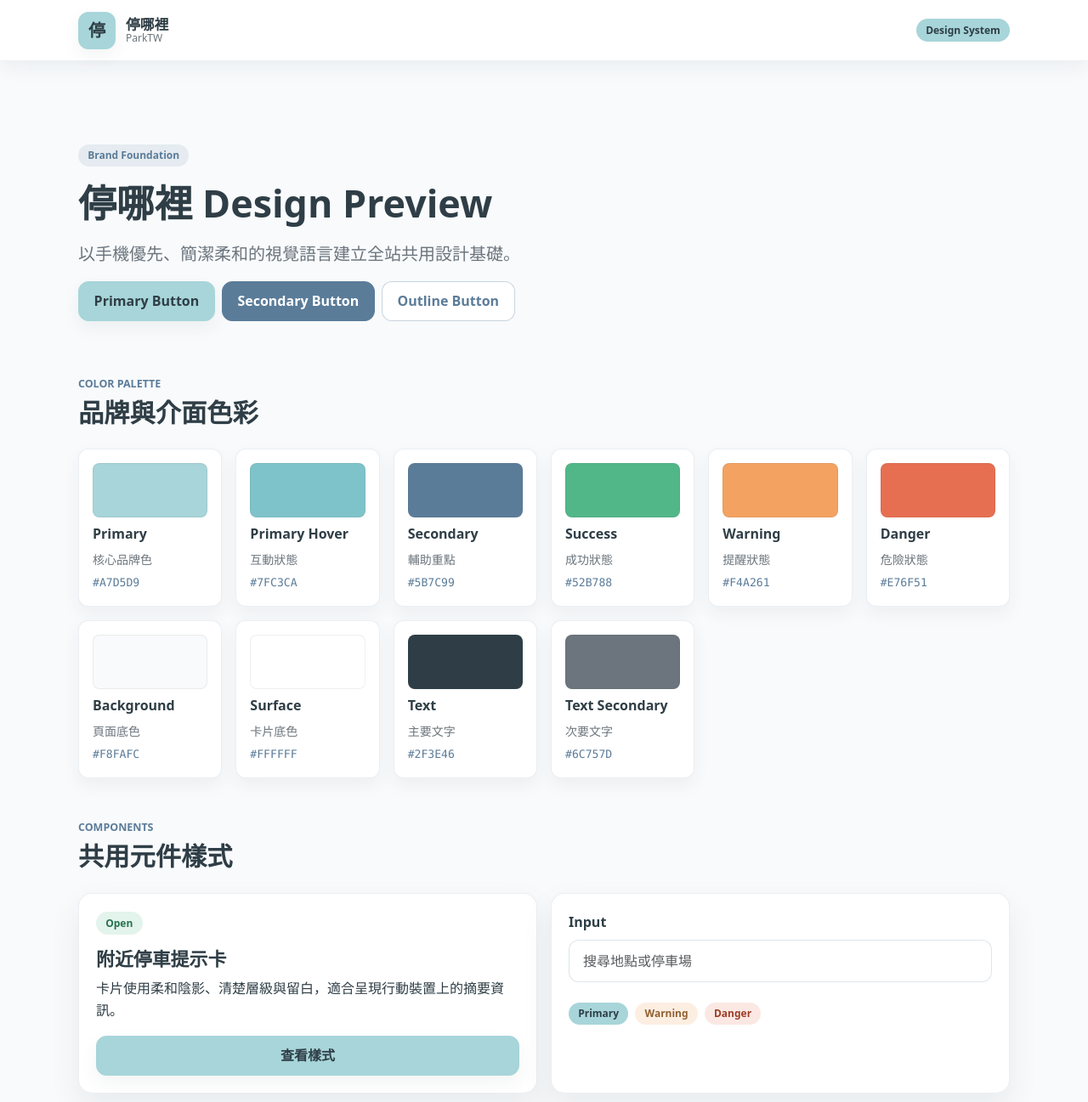
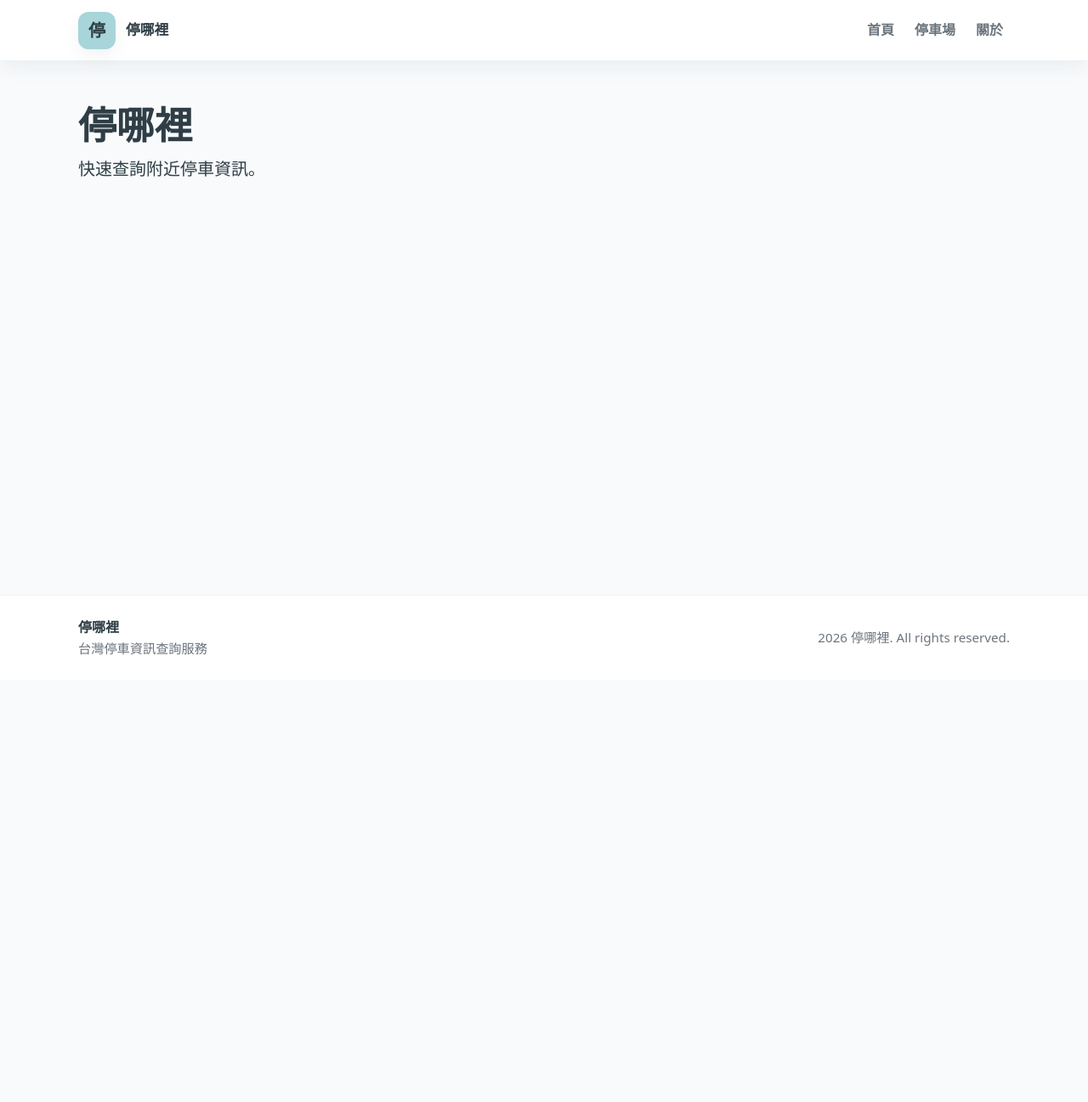
Before and after one commit to anny880811-tech/park-tw, a React (Vite) app: page / in a window 1280 px wide. Shown: the top 1297 px of the page at 85% size. After the commit the page ends 800 px from the top, so only its background shows below. Built offline with nearby package versions, Linux system fonts and the light colour scheme.

Commit message:
Add main layout with navbar and footer

```diff
--- a/src/App.jsx
+++ b/src/App.jsx
@@ -1,128 +1,13 @@
-import './App.scss'
-
-const colorPalette = [
-  ['Primary', '#A7D5D9', '核心品牌色'],
-  ['Primary Hover', '#7FC3CA', '互動狀態'],
-  ['Secondary', '#5B7C99', '輔助重點'],
-  ['Success', '#52B788', '成功狀態'],
-  ['Warning', '#F4A261', '提醒狀態'],
-  ['Danger', '#E76F51', '危險狀態'],
-  ['Background', '#F8FAFC', '頁面底色'],
-  ['Surface', '#FFFFFF', '卡片底色'],
-  ['Text', '#2F3E46', '主要文字'],
-  ['Text Secondary', '#6C757D', '次要文字'],
-]
+import MainLayout from './layouts/MainLayout.jsx'
 
 function App() {
   return (
-    <main className="app-shell">
-      <nav className="navbar navbar-expand bg-white">
-        <div className="container">
-          <a className="navbar-brand brand-logo" href="/" aria-label="停哪裡 ParkTW">
-            <span className="brand-logo__mark">停</span>
-            <span>
-              <span className="brand-logo__name">停哪裡</span>
-              <span className="brand-logo__subname">ParkTW</span>
-            </span>
-          </a>
-          <span className="badge text-bg-primary">Design System</span>
-        </div>
-      </nav>
-
-      <section className="container design-preview">
-        <div className="preview-hero">
-          <span className="badge text-bg-secondary mb-3">Brand Foundation</span>
-          <h1>停哪裡 Design Preview</h1>
-          <p className="lead">
-            以手機優先、簡潔柔和的視覺語言建立全站共用設計基礎。
-          </p>
-          <div className="d-flex flex-wrap gap-2">
-            <button className="btn btn-primary" type="button">
-              Primary Button
-            </button>
-            <button className="btn btn-secondary" type="button">
-              Secondary Button
-            </button>
-            <button className="btn btn-outline-primary" type="button">
-              Outline Button
-            </button>
-          </div>
-        </div>
-
-        <section className="preview-section">
-          <div>
-            <p className="section-label">Color Palette</p>
-            <h2>品牌與介面色彩</h2>
-          </div>
-          <div className="palette-grid">
-            {colorPalette.map(([name, color, note]) => (
-              <article className="color-card" key={name}>
-                <span className="color-card__swatch" style={{ backgroundColor: color }} />
-                <strong>{name}</strong>
-                <small>{note}</small>
-                <code>{color}</code>
-              </article>
-            ))}
-          </div>
-        </section>
-
-        <section className="preview-section">
-          <div>
-            <p className="section-label">Components</p>
-            <h2>共用元件樣式</h2>
-          </div>
-          <div className="component-grid">
-            <article className="card">
-              <div className="card-body">
-                <span className="badge text-bg-success mb-3">Open</span>
-                <h3 className="card-title">附近停車提示卡</h3>
-                <p className="card-text">
-                  卡片使用柔和陰影、清楚層級與留白，適合呈現行動裝置上的摘要資訊。
-                </p>
-                <button className="btn btn-primary w-100" type="button">
-                  查看樣式
-                </button>
-              </div>
-            </article>
-
-            <article className="card">
-              <div className="card-body">
-                <label className="form-label" htmlFor="preview-search">
-                  Input
-                </label>
-                <input
-                  className="form-control"
-                  id="preview-search"
-                  placeholder="搜尋地點或停車場"
-                  type="text"
-                />
-                <div className="d-flex flex-wrap gap-2 mt-4">
-                  <span className="badge text-bg-primary">Primary</span>
-                  <span className="badge text-bg-warning">Warning</span>
-                  <span className="badge text-bg-danger">Danger</span>
-                </div>
-              </div>
-            </article>
-          </div>
-        </section>
-
-        <section className="preview-section">
-          <div>
-            <p className="section-label">Typography</p>
-            <h2>文字層級</h2>
-          </div>
-          <div className="typography-card">
-            <h1>Heading 1 停哪裡</h1>
-            <h2>Heading 2 Design System</h2>
-            <h3>Heading 3 Mobile First</h3>
-            <p>
-              Body 文字保持清楚、現代、容易閱讀，適合手機上的地圖與停車資訊介面。
-            </p>
-            <small>Small text 用於輔助說明、狀態與次要資訊。</small>
-          </div>
-        </section>
+    <MainLayout>
+      <section className="container py-5">
+        <h1>停哪裡</h1>
+        <p className="lead mb-0">快速查詢附近停車資訊。</p>
       </section>
-    </main>
+    </MainLayout>
   )
 }
 
--- /dev/null
+++ b/src/components/Footer.jsx
@@ -0,0 +1,17 @@
+const Footer = () => {
+  return (
+    <footer className="site-footer">
+      <div className="container d-flex flex-column flex-md-row align-items-start align-items-md-center justify-content-between gap-3">
+        <div>
+          <strong className="site-footer__brand">停哪裡</strong>
+          <p className="site-footer__description mb-0">台灣停車資訊查詢服務</p>
+        </div>
+        <p className="site-footer__copyright mb-0">
+          2026 停哪裡. All rights reserved.
+        </p>
+      </div>
+    </footer>
+  )
+}
+
+export default Footer
--- /dev/null
+++ b/src/components/Navbar.jsx
@@ -0,0 +1,46 @@
+const Navbar = () => {
+  return (
+    <nav className="navbar navbar-expand-md site-navbar">
+      <div className="container">
+        <a className="navbar-brand brand-logo" href="#" aria-label="停哪裡首頁">
+          <span className="brand-logo__mark">停</span>
+          <span className="brand-logo__name">停哪裡</span>
+        </a>
+
+        <button
+          className="navbar-toggler"
+          type="button"
+          data-bs-toggle="collapse"
+          data-bs-target="#siteNavbar"
+          aria-controls="siteNavbar"
+          aria-expanded="false"
+          aria-label="切換導覽選單"
+        >
+          <span className="navbar-toggler-icon" />
+        </button>
+
+        <div className="collapse navbar-collapse" id="siteNavbar">
+          <ul className="navbar-nav ms-md-auto mt-3 mt-md-0 gap-md-2">
+            <li className="nav-item">
+              <a className="nav-link" href="#">
+                首頁
+              </a>
+            </li>
+            <li className="nav-item">
+              <a className="nav-link" href="#">
+                停車場
+              </a>
+            </li>
+            <li className="nav-item">
+              <a className="nav-link" href="#">
+                關於
+              </a>
+            </li>
+          </ul>
+        </div>
+      </div>
+    </nav>
+  )
+}
+
+export default Navbar
--- /dev/null
+++ b/src/layouts/MainLayout.jsx
@@ -0,0 +1,14 @@
+import Footer from '../components/Footer.jsx'
+import Navbar from '../components/Navbar.jsx'
+
+const MainLayout = ({ children }) => {
+  return (
+    <div className="main-layout">
+      <Navbar />
+      <main className="main-layout__content">{children}</main>
+      <Footer />
+    </div>
+  )
+}
+
+export default MainLayout
--- a/src/main.jsx
+++ b/src/main.jsx
@@ -1,6 +1,7 @@
 import { StrictMode } from 'react'
 import { createRoot } from 'react-dom/client'
 import 'bootstrap/dist/css/bootstrap.min.css'
+import 'bootstrap/dist/js/bootstrap.bundle.min.js'
 import './styles/theme.scss'
 import './index.scss'
 import App from './App.jsx'
--- a/src/styles/theme.scss
+++ b/src/styles/theme.scss
@@ -210,3 +210,74 @@ small,
   font-size: 0.75rem;
   font-weight: 500;
 }
+
+.main-layout {
+  display: flex;
+  min-height: 100vh;
+  flex-direction: column;
+  background: var(--color-background);
+}
+
+.main-layout__content {
+  flex: 1 0 auto;
+}
+
+.site-navbar {
+  background: var(--color-surface);
+}
+
+.site-navbar .navbar-toggler {
+  min-height: 2.75rem;
+  border-color: rgba(91, 124, 153, 0.24);
+  border-radius: var(--radius-md);
+  padding: 0.55rem 0.75rem;
+}
+
+.site-navbar .navbar-toggler:focus {
+  box-shadow: 0 0 0 0.2rem rgba(127, 195, 202, 0.2);
+}
+
+.site-navbar .nav-link {
+  min-height: 2.75rem;
+  border-radius: var(--radius-md);
+  color: var(--color-text-secondary);
+  font-weight: 600;
+  padding: 0.65rem 0.85rem;
+}
+
+.site-navbar .nav-link:hover,
+.site-navbar .nav-link:focus {
+  background: rgba(167, 213, 217, 0.24);
+  color: var(--color-text);
+}
+
+.site-footer {
+  flex-shrink: 0;
+  padding: 1.5rem 0;
+  background: var(--color-surface);
+  border-top: 1px solid rgba(91, 124, 153, 0.1);
+  color: var(--color-text-secondary);
+}
+
+.site-footer__brand {
+  display: block;
+  color: var(--color-text);
+  font-size: 1rem;
+}
+
+.site-footer__description,
+.site-footer__copyright {
+  color: var(--color-text-secondary);
+  font-size: 0.95rem;
+}
+
+@media (max-width: 767.98px) {
+  .site-navbar .navbar-collapse {
+    padding-bottom: 0.75rem;
+  }
+
+  .site-navbar .nav-link {
+    padding-left: 0.75rem;
+    padding-right: 0.75rem;
+  }
+}
```
